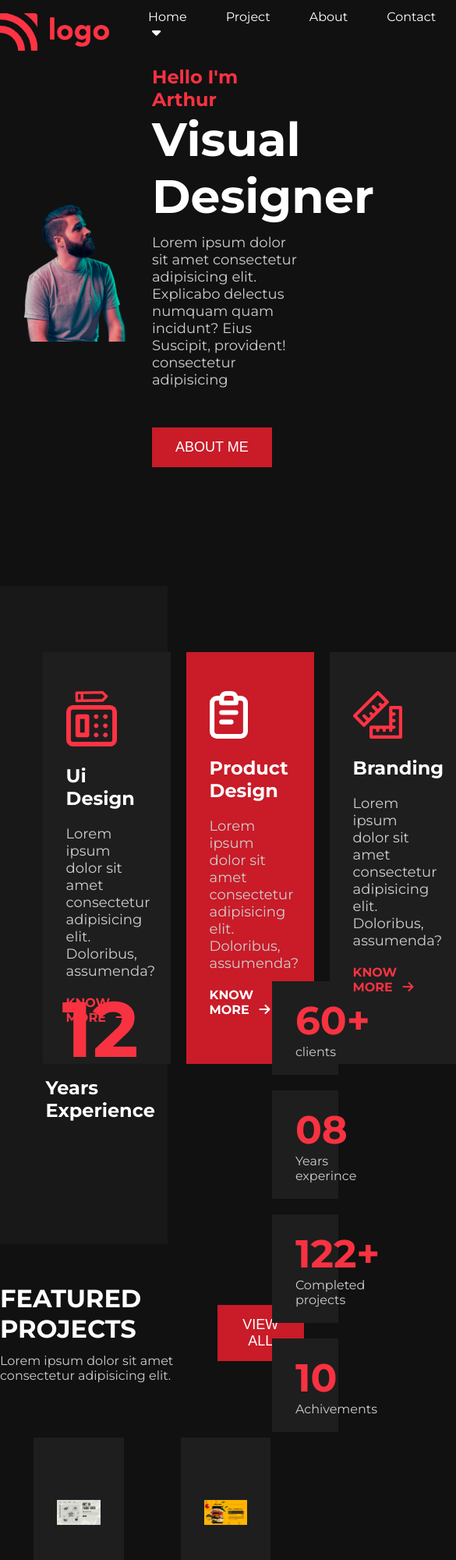
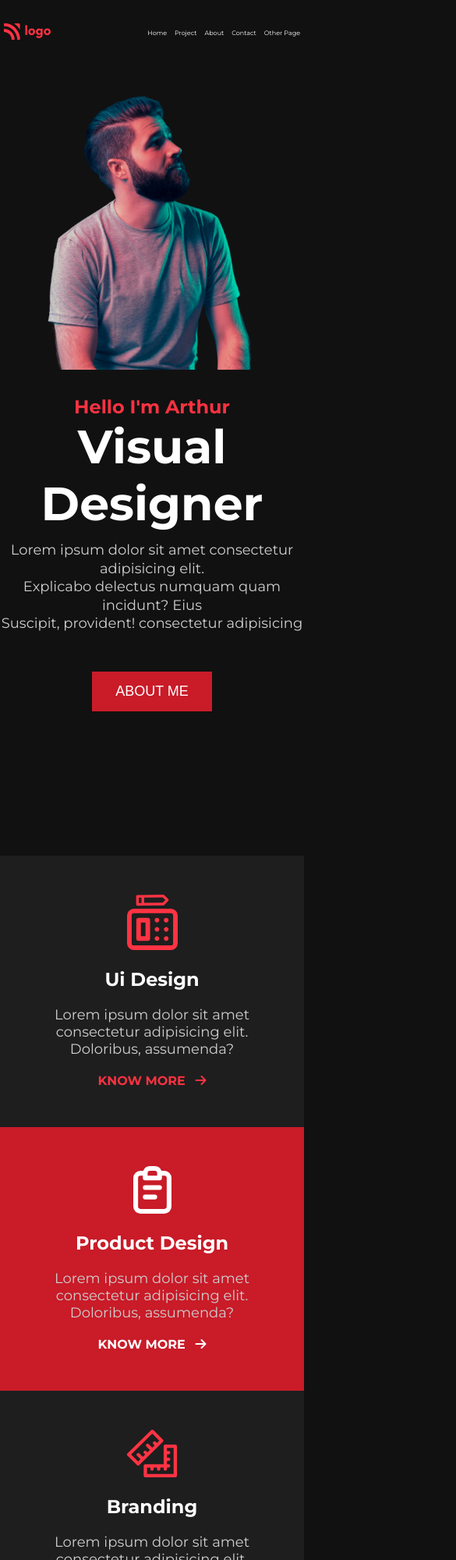
Before and after one commit to KaranMeghe/Product-landing-page, a plain HTML site: page index.html in a window 390 px wide. Shown: the top 2000 px of the page at 78% size, 585 px wide, since content can reach past the window. Drawn offline with Linux system fonts and the light colour scheme.

Commit message:
media queries for mobile

```diff
--- a/css/style.css
+++ b/css/style.css
@@ -309,3 +309,214 @@ li {
 .social-icon {
   margin-left: 3rem;
 }
+
+/* Media Qeries */
+
+@media screen and (max-width: 700px) {
+  /*----------Navbar----------*/
+  .navbar {
+    display: flex;
+    height: 10vh;
+    justify-content: space-between;
+    align-items: center;
+    margin: 0 0.5rem;
+  }
+
+  .navbar-img {
+    width: 43%;
+  }
+  .navbar-list {
+    display: flex;
+  }
+  .navbar-list-item {
+    margin-left: 1rem;
+    font-size: 0.8rem;
+  }
+
+  .navbar-icon {
+    display: none;
+  }
+
+  /*----------Header----------*/
+  .header {
+    height: 130vh;
+    width: 100%;
+  }
+
+  .hero-section {
+    flex-direction: column;
+  }
+  .hero-imgbox {
+    width: 100%;
+  }
+
+  .hero-img {
+    width: 100%;
+  }
+
+  .hero-content {
+    width: 100%;
+    text-align: center;
+    margin-top: 3rem;
+  }
+
+  .hero-txt {
+    line-height: 1.3;
+  }
+
+  /*----------About----------*/
+  .about {
+    position: static;
+  }
+  .about-box {
+    display: none;
+  }
+
+  .about-card-row {
+    display: flex;
+    flex-direction: column;
+    position: static;
+  }
+
+  .about-card {
+    width: 100%;
+    background-color: var(--bg-dark-light-2);
+    padding: 5rem 3rem;
+    margin-right: 0;
+    text-align: center;
+  }
+
+  .about-para {
+    font-size: 1.8rem;
+    color: var(--text-gray);
+  }
+
+  .about-link,
+  .link-icon {
+    font-size: 1.6rem;
+    text-decoration: none;
+    color: var(--primary-light);
+    font-weight: 700;
+  }
+
+  .link-icon {
+    margin-left: 1rem;
+  }
+
+  .card-active {
+    background-color: var(--primary);
+    color: var(--white);
+  }
+
+  .active-link,
+  .active-icon {
+    color: var(--white);
+  }
+
+  /*----------client row----------*/
+  .about-client {
+    margin-top: 0;
+  }
+  .client-row {
+    display: flex;
+    /* justify-content: space-between; */
+    position: static;
+    flex-direction: column;
+  }
+  .client-boxrow {
+    display: flex;
+    flex-wrap: wrap;
+  }
+  .client-box {
+    width: 100%;
+    margin-right: 0rem;
+    margin-bottom: 2rem;
+  }
+
+  .years-of-exp {
+    text-align: center;
+    margin: 3rem 0rem;
+  }
+
+  /*----------Project----------*/
+
+  .project-content {
+    display: flex;
+    flex-direction: column;
+  }
+
+  .project-info {
+    text-align: center;
+    margin-bottom: 3rem;
+  }
+  .project-txt {
+    font-size: 1.6rem;
+    color: var(--text-gray);
+  }
+
+  .projects-row {
+    display: flex;
+    flex-direction: column;
+  }
+
+  .project-box {
+    width: 100%;
+    padding: 3rem;
+    text-align: center;
+  }
+
+  .project-img-box {
+    background-color: var(--bg-dark-light-2);
+    width: 100%;
+    display: flex;
+    align-items: center;
+    padding: 8rem 3rem;
+  }
+
+  /*----------Contact----------*/
+  .contacts {
+    margin: 0rem 0rem;
+  }
+  .contact-box {
+    display: flex;
+    flex-direction: column;
+    padding: 5rem 1rem;
+    text-align: center;
+    line-height: 1.3;
+  }
+
+  .contact-content {
+    width: 100%;
+  }
+
+  .contact-heading {
+    font-size: 2rem;
+  }
+
+  /*----------footer----------*/
+
+  .navbar-li-item {
+    font-size: 1.4rem;
+    margin-left: 2rem;
+  }
+
+  .footer-socialmedia {
+    background-color: var(--bg-dark-light-2);
+    padding: 5rem;
+  }
+  .footer-socialmediabox {
+    display: flex;
+    /* justify-content: space-evenly; */
+    align-items: center;
+  }
+
+  .footer-logobox {
+    width: 65%;
+    margin-left: 10%;
+  }
+
+  .social-icon {
+    margin-left: 3rem;
+    margin-top: 1rem;
+  }
+}
```
